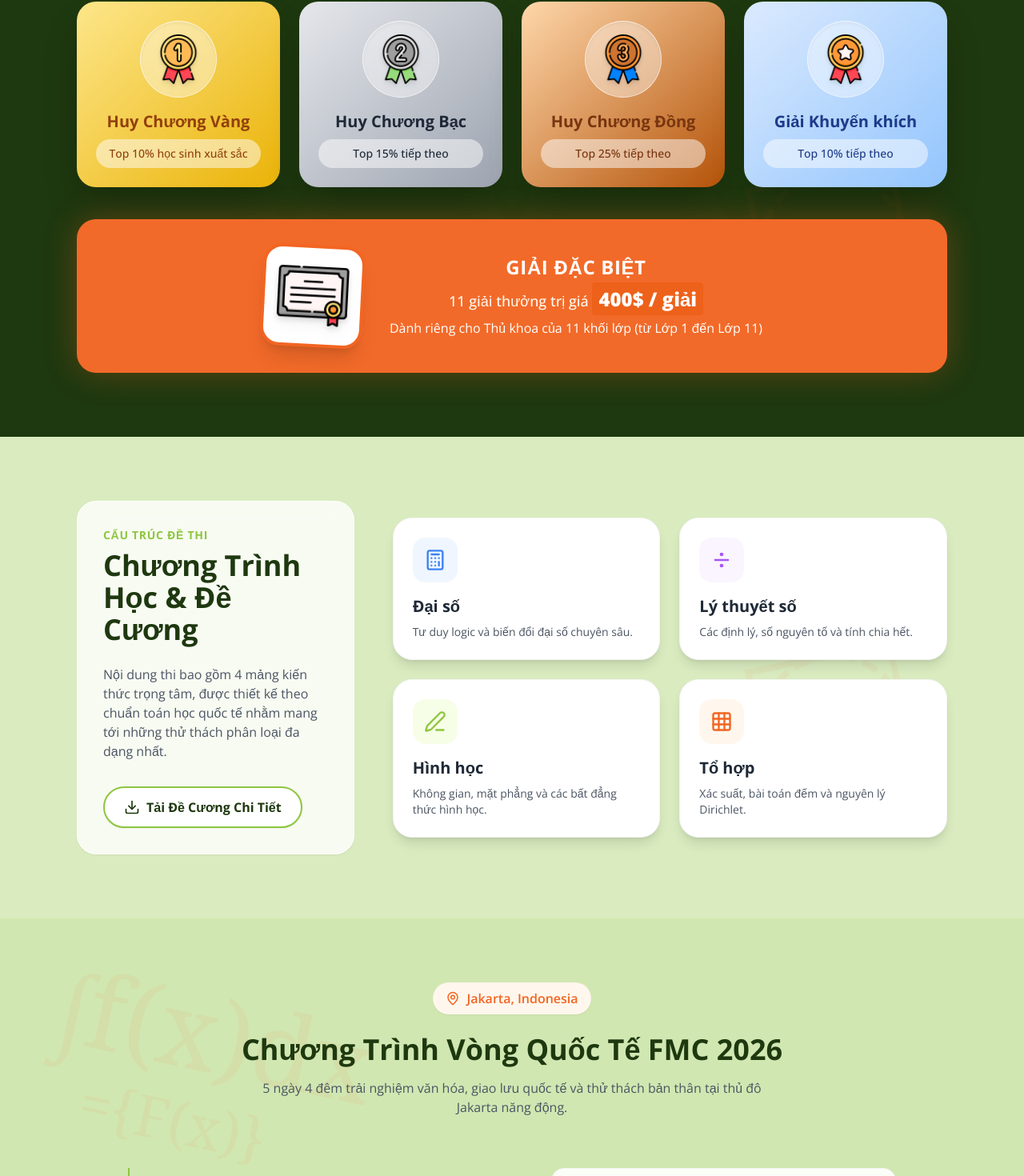
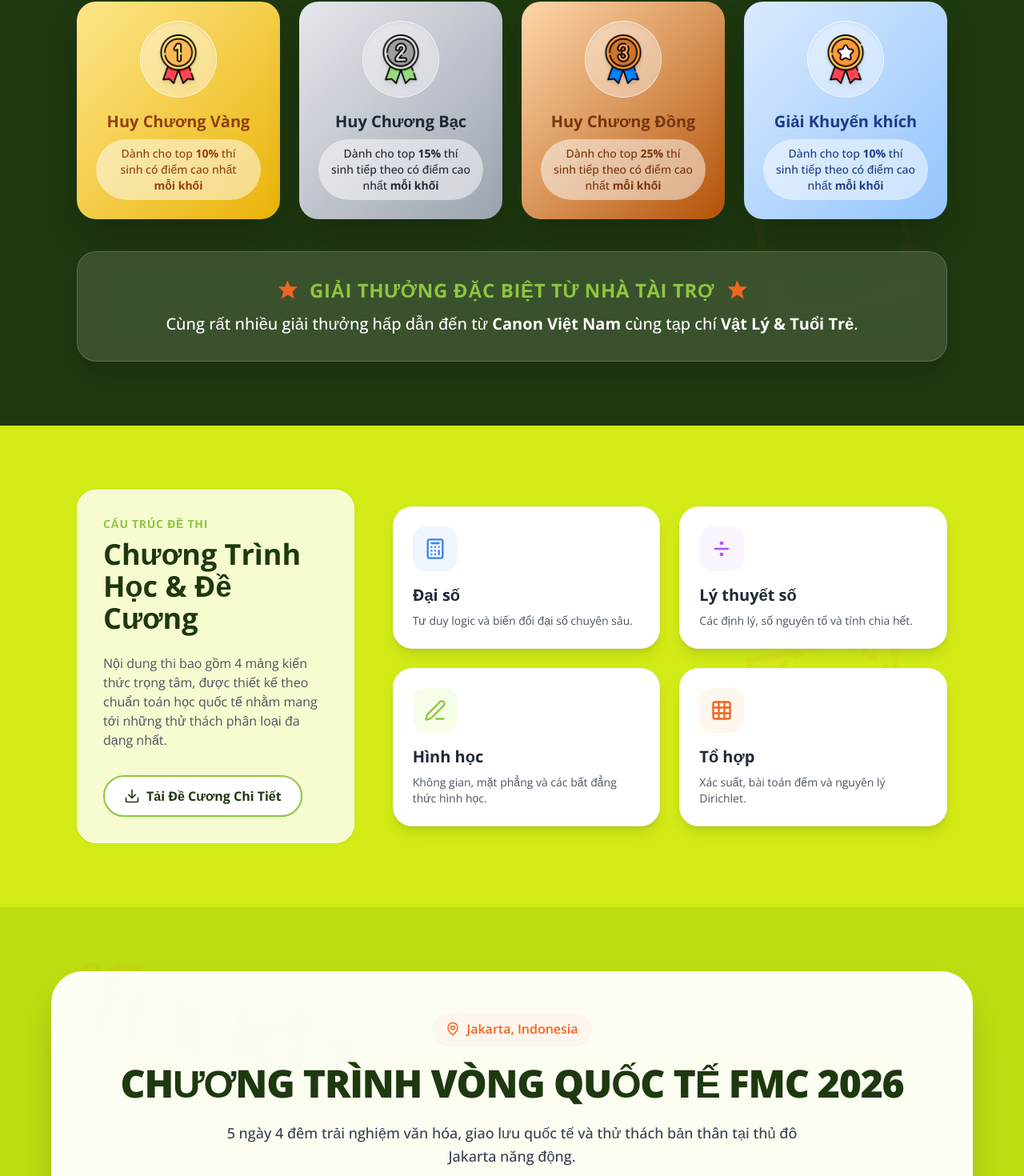
Before and after one commit to HoangQuan-iViet/Boatman-FMC, a React (Vite) app: page / in a window 1280 px wide. Shown: the part 3438-4908 px from the top of the page at 80% size. Built offline with nearby package versions, Linux system fonts and the light colour scheme.

Commit message:
feat: Add new UI components for International Camp, Payment, Awards, Curriculum, FAQ, and Footer sections, along with the Boatman logo asset.

```diff
--- a/src/components/AwardsSection.tsx
+++ b/src/components/AwardsSection.tsx
@@ -2,10 +2,10 @@
 import { MathBackground } from './MathBackground';
 
 const awards = [
-    { imageSrc: '/medals/gold.png', title: 'Huy Chương Vàng', desc: 'Top 10% học sinh xuất sắc', color: 'from-amber-200 to-yellow-500', text: 'text-amber-800' },
-    { imageSrc: '/medals/silver.png', title: 'Huy Chương Bạc', desc: 'Top 15% tiếp theo', color: 'from-gray-200 to-gray-400', text: 'text-gray-800' },
-    { imageSrc: '/medals/bronze.png', title: 'Huy Chương Đồng', desc: 'Top 25% tiếp theo', color: 'from-orange-200 to-amber-700', text: 'text-amber-900' },
-    { imageSrc: '/medals/consolation.png', title: 'Giải Khuyến khích', desc: 'Top 10% tiếp theo', color: 'from-blue-100 to-blue-300', text: 'text-blue-900' },
+    { imageSrc: '/medals/gold.png', title: 'Huy Chương Vàng', desc: <>Dành cho top <strong>10%</strong> thí sinh có điểm cao nhất <strong>mỗi khối</strong></>, color: 'from-amber-200 to-yellow-500', text: 'text-amber-800' },
+    { imageSrc: '/medals/silver.png', title: 'Huy Chương Bạc', desc: <>Dành cho top <strong>15%</strong> thí sinh tiếp theo có điểm cao nhất <strong>mỗi khối</strong></>, color: 'from-gray-200 to-gray-400', text: 'text-gray-800' },
+    { imageSrc: '/medals/bronze.png', title: 'Huy Chương Đồng', desc: <>Dành cho top <strong>25%</strong> thí sinh tiếp theo có điểm cao nhất <strong>mỗi khối</strong></>, color: 'from-orange-200 to-amber-700', text: 'text-amber-900' },
+    { imageSrc: '/medals/consolation.png', title: 'Giải Khuyến khích', desc: <>Dành cho top <strong>10%</strong> thí sinh tiếp theo có điểm cao nhất <strong>mỗi khối</strong></>, color: 'from-blue-100 to-blue-300', text: 'text-blue-900' },
 ];
 
 export const AwardsSection = () => {
@@ -43,27 +43,28 @@
                     ))}
                 </div>
 
-                {/* Special Award */}
+                {/* Sponsor Awards */}
                 <motion.div
                     initial={{ opacity: 0, y: 30 }}
                     whileInView={{ opacity: 1, y: 0 }}
                     viewport={{ once: true }}
                     transition={{ duration: 0.6, delay: 0.4 }}
-                    className="bg-fmc-orange rounded-3xl p-8 relative overflow-hidden shadow-[0_0_40px_rgba(242,101,34,0.3)] text-center flex flex-col md:flex-row items-center justify-center gap-8"
+                    className="bg-white/10 backdrop-blur-md border border-white/20 rounded-3xl p-8 relative overflow-hidden shadow-xl text-center flex flex-col items-center justify-center mt-6"
                 >
-                    <div className="absolute inset-0 bg-white/10 opacity-30 bg-stripes pattern-diagonal-lines-md"></div>
+                    <div className="absolute inset-0 bg-white/5 opacity-50 bg-stripes pattern-diagonal-lines-sm"></div>
 
-                    <div className="w-32 h-32 rounded-3xl bg-white flex items-center justify-center shadow-xl shrink-0 absolute md:relative top-[-50px] md:top-0 border-4 border-fmc-orange p-4 transform rotate-3 hover:rotate-0 transition-transform duration-300">
-                        <img src="/medals/certificate.png" alt="Chứng nhận Thủ khoa" className="w-full h-full object-contain drop-shadow-lg" />
-                    </div>
-
-                    <div className="relative z-10 pt-10 md:pt-0">
-                        <h3 className="text-2xl font-bold text-white mb-2 tracking-wide uppercase">Giải Đặc Biệt</h3>
-                        <p className="text-orange-50 text-lg font-medium">
-                            11 giải thưởng trị giá <strong className="text-2xl text-white font-black bg-orange-600/50 px-2 py-1 rounded">400$ / giải</strong>
-                        </p>
-                        <p className="text-white mt-2">
-                            Dành riêng cho Thủ khoa của 11 khối lớp (từ Lớp 1 đến Lớp 11)
+                    <div className="relative z-10">
+                        <h3 className="text-xl md:text-2xl font-bold text-fmc-lime mb-3 tracking-wide flex items-center justify-center gap-3">
+                            <svg className="w-8 h-8 text-fmc-orange" fill="currentColor" viewBox="0 0 20 20">
+                                <path fillRule="evenodd" d="M10 2l2.5 5h5.5l-4 4 1.5 5.5-5-3-5 3 1.5-5.5-4-4h5.5z" clipRule="evenodd" />
+                            </svg>
+                            GIẢI THƯỞNG ĐẶC BIỆT TỪ NHÀ TÀI TRỢ
+                            <svg className="w-8 h-8 text-fmc-orange" fill="currentColor" viewBox="0 0 20 20">
+                                <path fillRule="evenodd" d="M10 2l2.5 5h5.5l-4 4 1.5 5.5-5-3-5 3 1.5-5.5-4-4h5.5z" clipRule="evenodd" />
+                            </svg>
+                        </h3>
+                        <p className="text-white text-lg md:text-xl font-medium leading-relaxed">
+                            Cùng rất nhiều giải thưởng hấp dẫn đến từ <strong>Canon Việt Nam</strong> cùng tạp chí <strong>Vật Lý & Tuổi Trẻ</strong>.
                         </p>
                     </div>
                 </motion.div>
--- a/src/components/CurriculumSection.tsx
+++ b/src/components/CurriculumSection.tsx
@@ -40,7 +40,7 @@
     };
 
     return (
-        <section className="py-20 relative overflow-hidden bg-fmc-sec-4">
+        <section className="py-20 relative overflow-hidden bg-[#d2ea16]">
             <MathBackground pattern="geometry" opacity={0.05} />
             <div className="container mx-auto px-4 md:px-8 max-w-6xl relative z-10">
                 <div className="flex flex-col md:flex-row gap-12 items-center">
--- a/src/components/FaqSection.tsx
+++ b/src/components/FaqSection.tsx
@@ -1,7 +1,7 @@
 import { useState } from 'react';
 import { motion, AnimatePresence } from 'framer-motion';
 import { ChevronDown } from 'lucide-react';
-import { MathBackground } from './MathBackground';
+
 
 const faqs = [
     {
@@ -26,13 +26,22 @@
     const [openIndex, setOpenIndex] = useState<number | null>(0);
 
     return (
-        <section className="py-20 relative overflow-hidden bg-fmc-sec-6">
-            <MathBackground pattern="symbols" opacity={0.05} />
+        <section className="py-20 relative overflow-hidden bg-[#c2db14]">
             <div className="container mx-auto px-4 md:px-8 max-w-4xl relative z-10">
-                <div className="text-center mb-16">
-                    <h2 className="text-3xl md:text-4xl font-bold text-fmc-dark mb-4">Câu Hỏi Thường Gặp (FAQ)</h2>
-                    <p className="text-gray-600">Giải đáp nhanh những thắc mắc của Phụ huynh và Học sinh về Kỳ thi FMC 2026</p>
-                </div>
+                {/* Header Frame (Matches AboutSection/LevelsSection) */}
+                <motion.div
+                    initial={{ opacity: 0, y: 20 }}
+                    whileInView={{ opacity: 1, y: 0 }}
+                    viewport={{ once: true }}
+                    transition={{ duration: 0.5 }}
+                    className="bg-white/95 backdrop-blur-md p-6 md:p-8 text-center rounded-[30px] shadow-xl border-4 border-white mb-10 w-full max-w-4xl mx-auto relative overflow-hidden"
+                >
+                    <span className="text-fmc-orange font-bold tracking-wider uppercase text-base mb-1 block drop-shadow-sm">Giải đáp thắc mắc</span>
+                    <h2 className="text-2xl md:text-4xl font-black text-fmc-dark mb-3 drop-shadow-sm uppercase tracking-tight">Câu Hỏi Thường Gặp (FAQ)</h2>
+                    <p className="text-gray-700 text-base font-medium max-w-3xl mx-auto leading-relaxed">
+                        Giải đáp nhanh những câu hỏi của Phụ huynh và Học sinh về Kỳ thi FMC 2026.
+                    </p>
+                </motion.div>
 
                 <div className="space-y-4">
                     {faqs.map((faq, index) => (
--- a/src/components/Footer.tsx
+++ b/src/components/Footer.tsx
@@ -1,5 +1,5 @@
 
-import { MapPin, Phone, Mail } from 'lucide-react';
+import { MapPin, Phone, Mail, Facebook } from 'lucide-react';
 
 export const Footer = () => {
     return (
@@ -41,16 +41,20 @@
                                 <Mail className="text-fmc-orange shrink-0" size={18} />
                                 <span>info.fmcvietnam@gmail.com</span>
                             </li>
+                            <li className="flex items-center gap-3 text-sm hover:text-white transition-colors">
+                                <Facebook className="text-fmc-orange shrink-0" size={18} />
+                                <span>Olympic Toán FMC</span>
+                            </li>
                         </ul>
                     </div>
 
                     {/* Quick Links / CTA */}
                     <div>
-                        <h3 className="text-lg font-bold text-white mb-6 uppercase tracking-wider">Hỗ Trợ Nhanh</h3>
+                        <h3 className="text-lg font-bold text-white mb-6 uppercase tracking-wider">Đăng Ký Tham Gia</h3>
                         <div className="bg-gray-800 p-6 rounded-2xl border border-gray-700">
-                            <p className="text-sm mb-4">Bạn cần hỗ trợ thêm về thể lệ và quy trình đăng ký thi? Đừng ngần ngại liên hệ.</p>
-                            <a href="#register" className="block w-full text-center bg-transparent border border-fmc-lime text-fmc-lime font-bold py-2 rounded-lg hover:bg-fmc-lime hover:text-fmc-dark transition-colors">
-                                Trang Thanh Toán Lệ Phí
+                            <p className="text-sm mb-4">Hãy tham gia giao lưu và chinh phục thử thách tại Kỳ thi Toán học Quốc tế Factorial ngay hôm nay.</p>
+                            <a href="#register" className="block w-full text-center bg-fmc-lime text-fmc-dark font-bold py-3 rounded-lg hover:bg-lime-400 transition-colors shadow-lg shadow-fmc-lime/20 cursor-pointer">
+                                Đăng Ký Ngay
                             </a>
                         </div>
                     </div>
--- a/src/components/InternationalCampSection.tsx
+++ b/src/components/InternationalCampSection.tsx
@@ -12,19 +12,26 @@
 
 export const InternationalCampSection = () => {
     return (
-        <section className="py-20 relative overflow-hidden bg-fmc-sec-5">
+        <section className="py-20 relative overflow-hidden bg-[#bede12]">
             <MathBackground pattern="equations" opacity={0.06} />
-            <div className="container mx-auto px-4 md:px-8 max-w-5xl relative z-10">
-                <div className="text-center mb-16">
+            <div className="container mx-auto px-4 md:px-8 max-w-7xl relative z-10">
+                {/* Header Frame (Matches LevelsSection/RoadmapSection) */}
+                <motion.div
+                    initial={{ opacity: 0, y: 30 }}
+                    whileInView={{ opacity: 1, y: 0 }}
+                    viewport={{ once: true }}
+                    transition={{ duration: 0.6 }}
+                    className="bg-white/95 backdrop-blur-md p-8 md:p-12 text-center rounded-[40px] shadow-2xl border-4 border-white mb-16 w-full max-w-6xl mx-auto relative overflow-hidden"
+                >
                     <div className="inline-flex items-center justify-center space-x-2 bg-orange-50 text-fmc-orange px-4 py-2 rounded-full mb-6 font-semibold shadow-sm">
                         <MapPin size={18} />
                         <span>Jakarta, Indonesia</span>
                     </div>
-                    <h2 className="text-3xl md:text-4xl font-bold text-fmc-dark mb-4">Chương Trình Vòng Quốc Tế FMC 2026</h2>
-                    <p className="text-gray-600 max-w-2xl mx-auto">
+                    <h2 className="text-3xl md:text-5xl font-black text-fmc-dark mb-6 drop-shadow-sm uppercase tracking-tight">Chương Trình Vòng Quốc Tế FMC 2026</h2>
+                    <p className="text-gray-700 text-lg font-medium max-w-3xl mx-auto leading-relaxed">
                         5 ngày 4 đêm trải nghiệm văn hóa, giao lưu quốc tế và thử thách bản thân tại thủ đô Jakarta năng động.
                     </p>
-                </div>
+                </motion.div>
 
                 <div className="relative border-l-2 border-fmc-lime ml-4 md:ml-0 md:pl-0">
                     <div className="space-y-8 pl-8 md:pl-0">
```
Also changed, not shown: src/components/PaymentSection.tsx (+57 -41 lines), src/assets/logo-boatman.png (added).
